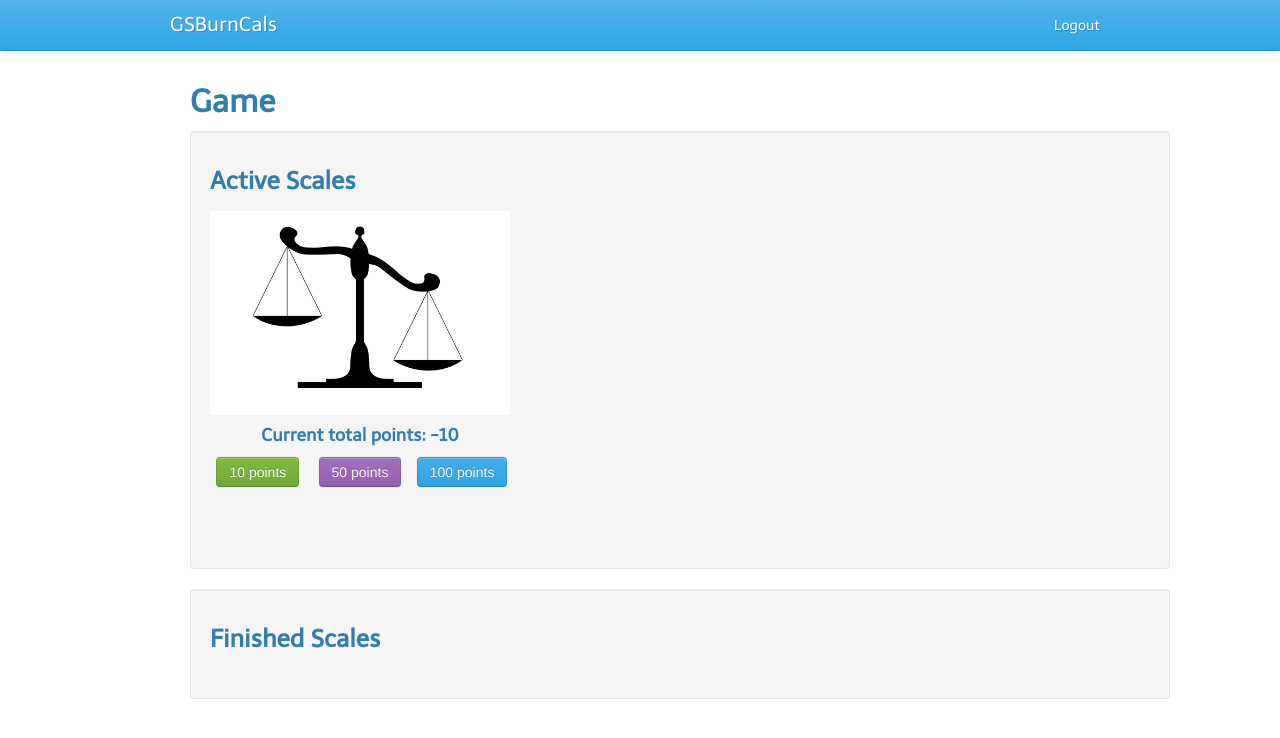
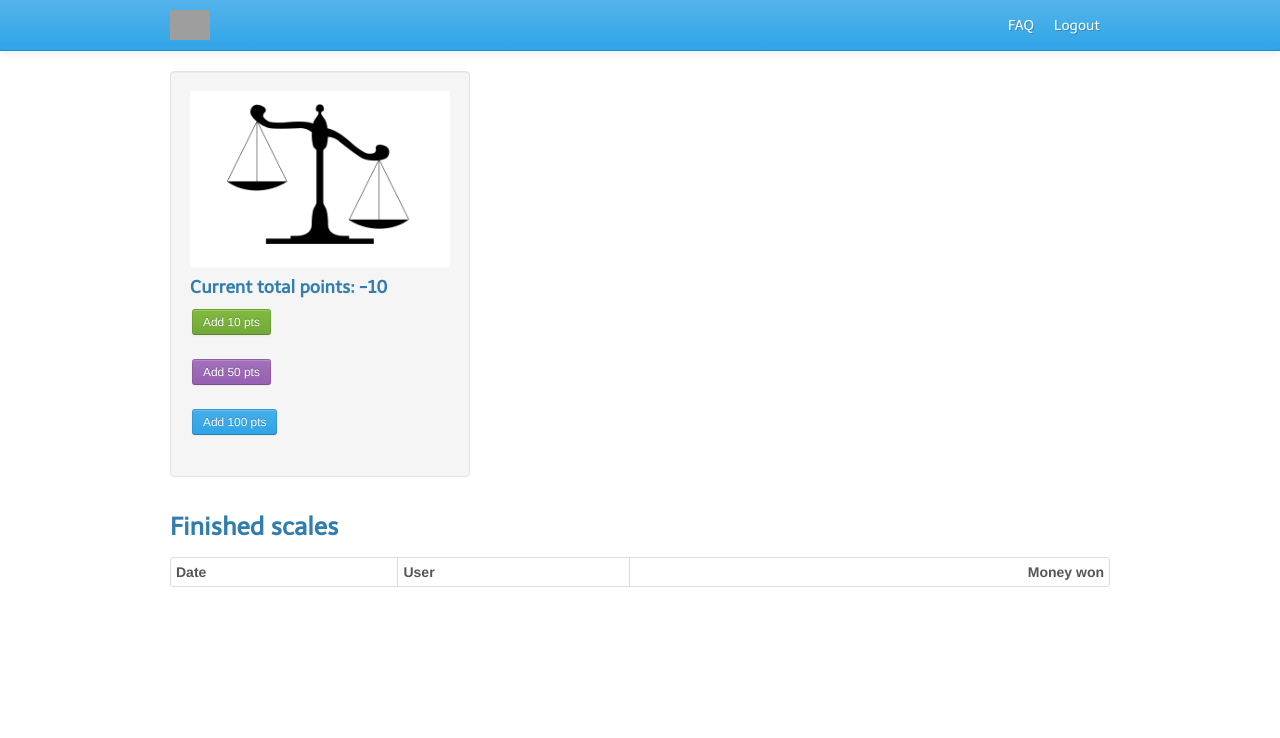
Before and after one commit to tb6272574/fuel, a Django app: page /game/ in a window 1280 px wide. Shown: the top 738 px of the page. Run offline with Django 3.2, Linux system fonts and the light colour scheme; a user stored in the database is signed in; tables that the repository leaves empty hold one stand-in row (values such as "Sample post"); lists and menus that the app fills with data are empty; some libraries are stand-ins or nearby versions; grey boxes are pictures that could not be loaded.

Commit message:
main page changes

```diff
--- a/fuel/models.py
+++ b/fuel/models.py
@@ -323,6 +323,10 @@ class Scale(models.Model):
         self.money = target * POINT_MONEY
         self.save()
 
+    def get_end_time(self):
+        if self.active:
+            return None
+        return self.amount_set.all()[0].time
     def get_winner(self):
         if self.active:
             return None
--- a/fuel/static/css/style.css
+++ b/fuel/static/css/style.css
@@ -1,2 +1,33 @@
-.hover { background-color: #106166; color: #fff; cursor:pointer; }
-.page{ margin:5px}
+html {overflow-y:scroll}
+.hidden {display:none}
+
+img.picture {
+    display: inline-block;
+    float: left;
+    width: 50px;
+    height: 50px;
+    background-color: #f0f0f0;
+    border-radius: 3px
+}
+
+span.nav-title {
+    font-family: 'Telex', sans-serif;
+    display: inline-block;
+    padding: 15px 20px 15px;
+    margin-left: -20px;
+    font-size: 20px;
+    font-weight: 200;
+    color: #ffffff;
+    text-shadow: 1px 1px 0 rgba(0,0,0,.2);
+}
+
+span.big-numbers {
+    font-size: 24pt;
+    font-weight: bold;
+    text-shadow: 1px 1px 0 rgba(0,0,0,.2);
+}
+
+
+span.nav-title.nav-username {
+    margin-left: 0;
+}
--- a/fuel/static/js/pagination.js
+++ b/fuel/static/js/pagination.js
@@ -3,10 +3,10 @@ $(document).ready(function() {
 var rows=$('table').find('tbody tr').length;
 var no_rec_per_page=5;
 var no_pages= Math.ceil(rows/no_rec_per_page);
-var $pagenumbers=$('<div id="pages">Page: </div>');
+var $pagenumbers=$('<div id="pages" class="pagination"><ul></ul></div>');
 for(i=0;i<no_pages;i++)
 {
-$('<span class="page">'+(i+1)+'</span>').appendTo($pagenumbers);
+$('<li><a href="#">'+(i+1)+'</a></li>').appendTo($pagenumbers);
 }
 $pagenumbers.insertAfter('table');
 $('.page').hover(
--- a/fuel/templates/frame.html
+++ b/fuel/templates/frame.html
@@ -1,17 +1,20 @@
 <!DOCTYPE html>
 <html lang="en">
     <head>
-        <title>{{ website_name }} - {% block title %}{% endblock %}</title>
+        <title>{{ website_name }}</title>
         <link rel="stylesheet" href="/static/bootstrap/css/bootstrap.css" type="text/css">
         <script type="text/javascript" src="http://code.jquery.com/jquery-1.9.0.min.js"></script>
         <script type="text/javascript" src="/static/bootstrap/js/bootstrap.js"></script>
+        <link href="/static/css/style.css" rel="stylesheet" type="text/css" />
+        {% block head %}{% endblock %}
     </head>
     <body>
         <div class="navbar navbar-static-top">
             <div class="navbar-inner">
                 <div class="container">
-                    <a class="brand" href="#">{{ website_name }}</a>
+                    <a href="{% url index %}"><img src="/static/img/gsburncals.png" style="height: 30px; margin: 10px 0px"></a>
                     <ul class="nav pull-right">
+                        <li><a href="{% url faq %}">FAQ</a></li>
                         <li><a href="{% url logout %}">Logout</a></li>
                     </ul>
                 </div>
--- a/fuel/templates/game.html
+++ b/fuel/templates/game.html
@@ -1,71 +1,56 @@
 {% extends 'frame.html' %}
 {% block title %}game{% endblock %}
 {% block content %}
-<script src="/static/js/pagination.js" type="text/javascript"></script>
-<link href="/static/css/style.css" rel="stylesheet" type="text/css" />
-
-<script type="text/javascript">
-  $(document).ready(function() {
-  });
-</script>
-<div class="span12">
-  <h2> Game </h2>
-</div>
-<div class="well span12">
-   <h3> Active Scales </h3>
-   <ul class="thumbnails">
-   {% for scale in scale_set %}
-      {% if scale.active %}
-        <li class="span4" align="center">
+<div class="row">
+    {% for scale in active_scales %}
+    <div class="span4">
+        <div class="well">
         <img src="/static/img/scale_tilt.jpg"></img>
-         <h4>Current total points: {{ scale.current_value }}<h4>
-         <div class="row-fluid">
-             <div class="span4">
+        <h4>Current total points: {{ scale.current_value }}</h4>
         <form method="POST" action="/action/addscale/{{ scale.id }}/10/">
             {% csrf_token %}
-                <button id="add10" name="add10" class="btn btn-success" style="margin: 2px;">10 points</button>
+            <button id="add10" name="add10" class="btn btn-success btn-small" style="margin: 2px;">Add 10 pts</button>
         </form>
-             </div>
-             <div class="span4">
         <form method="POST" action="/action/addscale/{{ scale.id }}/50/">
             {% csrf_token %}
-                <button id="add50" name="add50" class="btn btn-info" style="margin: 2px;">50 points</button>
+            <button id="add50" name="add50" class="btn btn-info btn-small" style="margin: 2px;">Add 50 pts</button>
         </form>
-             </div>
-             <div class="span4">
         <form method="POST" action="/action/addscale/{{ scale.id }}/100/">
             {% csrf_token %}
-                <button id="add100" name="add100" class="btn btn-primary" style="margin: 2px;">100 points</button>
+            <button id="add100" name="add100" class="btn btn-primary btn-small" style="margin: 2px;">Add 100 pts</button>
         </form>
     </div>
     </div>
-        </li>
-      {% endif %}
     {% endfor %}
-   {% if point_not_enough %}
+    {% if not_enough_points %}
     <span id="span4"> <h4> Sorry! Your points are not sufficient </h4></span>
     {% endif %}
     {% if win %}
     <span id="span4"> <h4> Congratulations! You have won {{ money }} dollars! </h4></span>
     {% endif %}
-   </ul>
 </div>
-<hr>
-<div class="well span12">
-   <h3> Finished Scales </h3>
-   <ul class="thumbnails">
-   {% for scale in scale_set %}
-      {% if not scale.active %}
-        <li class="span4" align="center">
-         <img src="/static/img/scale_even.jpg"></img>
-         <h4>Winner: {{ scale.get_winner.get_full_name }}</h4>
-         <h4>Money: {{ scale.money }} dollars</h4>
-         <h4>Target points: {{ scale.target }}</h4>
-        </li>
-      {% endif %}
+<div class="row">
+    <div class="span12">
+        <h3>Finished scales</h3>
+        <table class="table table-bordered table-striped table-hover table-condensed">
+            <thead>
+                <tr>
+                    <th>Date</th>
+                    <th>User</th>
+                    <th style="text-align:right">Money won</th>
+                </tr>
+            </thead>
+            <tbody>
+                {% for scale in finished_scales %}
+                <tr>
+                    <td>{{ scale.get_end_time }}</td>
+                    <td>{{ scale.get_winner.get_full_name }}</td>
+                    <td style="text-align:right">${{ scale.money|floatformat:2 }}</td>
+                </tr>
                 {% endfor %}
-   </ul>
-</div>
-
+            </tbody>
+        </table>
+    </div> <!-- span12 -->
+</div> <!-- row -->
 
 {% endblock %}}
--- a/fuel/urls.py
+++ b/fuel/urls.py
@@ -7,7 +7,9 @@ admin.autodiscover()
 urlpatterns = patterns('',
     # Examples:
     url(r'^$', 'fuel.views.index', name='index'),
+    url(r'^faq/$', 'fuel.views.faq', name='faq'),
     url(r'^home/$', 'fuel.views.home', name='home'),
+    url(r'^history/$', 'fuel.views.history', name='history'),
     url(r'^game/$', 'fuel.views.game', name='game'),
     url(r'^action/addscale/(?P<scaleid>\d+)/(?P<amount>\d+)/$', 'fuel.views.addscale', name='addscale'),
     url(r'^login/$', 'fuel.views.login', name='login'),
--- a/fuel/views.py
+++ b/fuel/views.py
@@ -9,6 +9,13 @@ from django.contrib.auth.models import User
 from django.core.urlresolvers import reverse
 from django.core.exceptions import ObjectDoesNotExist
 import datetime, pytz
+import math
+
+GAME_NOT_ENOUGH_POINTS = 'not_enough_points'
+GAME_ALREADY_FINISHED = 'already_finished'
+GAME_WON = 'won'
+GAME_MONEY = 'money'
+GAME_SPEND = 'spend'
 
 def index(request):
     if request.user.is_anonymous():
@@ -97,40 +104,84 @@ def home(request):
         return HttpResponseForbidden()
     t = loader.get_template('home.html')
     c = RequestContext(request, {'website_name': WEBSITE_NAME})
+
     return HttpResponse(t.render(c))
 
 # requires logged in
 def game(request):
     if not request.user.is_authenticated():
         return HttpResponseForbidden()
+
     t = loader.get_template('game.html')
-    c = RequestContext(request, {'website_name': WEBSITE_NAME,
-    'scale_set': Scale.objects.all()})
+    s_active = Scale.objects.filter(active=True)
+    s_finished = sorted(Scale.objects.filter(active=False), key=lambda scale: scale.get_end_time(), reverse=True)
+
+    c = RequestContext(request, {'website_name': WEBSITE_NAME, 'active_scales': s_active, 'finished_scales': s_finished})
+    if GAME_ALREADY_FINISHED in request.COOKIES:
+        c.update({GAME_ALREADY_FINISHED: True})
+        response.delete_cookie(key=GAME_ALREADY_FINISHED)
+
+    if GAME_NOT_ENOUGH_POINTS in request.COOKIES:
+        c.update({GAME_NOT_ENOUGH_POINTS: True})
+        response.delete_cookie(key=GAME_NOT_ENOUGH_POINTS)
+
+    if GAME_WON in request.COOKIES:
+        c.update({GAME_WON: True, GAME_MONEY: float(request.COOKIES[GAME_MONEY])})
+        response.delete_cookie(key=GAME_WON)
+        response.delete_cookie(key=GAME_MONEY)
+
+    if GAME_SPEND in request.COOKIES:
+        c.update({GAME_SPEND: int(request.COOKIES[GAME_SPEND])})
+        response.delete_cookie(key=GAME_SPEND)
+
     return HttpResponse(t.render(c))
 
 def addscale(request, scaleid, amount):
-   if not request.user.is_authenticated():
-       return HttpResponseForbidden()
-   amount = int(amount)
-   scaleid = int(scaleid)
-   print 'scale id=' + str(scaleid) + ' amount=' + str(amount)
-   scale = Scale.objects.get(id=scaleid)
-   #check whether the user has enough amount
-   fueluser = FuelUser.objects.get(id=request.user.id)
-   t = loader.get_template('game.html')
-   c = RequestContext(request, {'website_name': WEBSITE_NAME,'scale_set': Scale.objects.all()});
-   print 'current_amount = '+str(fueluser.current_amount())
-   if amount > fueluser.current_amount():
-       c = RequestContext(request, {'website_name': WEBSITE_NAME,'scale_set': Scale.objects.all(), 'point_not_enough': True});
-       print 'Not enough points'
-   else:
-      scale.add_amount(amount, request.user)
-      if not scale.active:
-          c = RequestContext(request, {'website_name': WEBSITE_NAME,'scale_set': Scale.objects.all(), 'win': True, 'money': scale.money});
-          print 'he wins!'
-   return HttpResponse(t.render(c))
+    if not request.user.is_authenticated():
+        return HttpResponseForbidden()
+
+    amount = int(amount)
+    scaleid = int(scaleid)
+    print 'scale id=' + str(scaleid) + ' amount=' + str(amount)
+    scale = Scale.objects.get(id=scaleid)
+
+    #check whether the user has enough amount
+    fueluser = FuelUser.objects.get(id=request.user.id)
+
+    print 'current_amount = '+str(fueluser.current_amount())
+
+    response = HttpResponseRedirect(reverse('game'))
+
+    if amount > fueluser.current_amount():
+        response.set_cookie(key=GAME_NOT_ENOUGH_POINTS, value=True, max_age=60)
+    elif not scale.active:
+        response.set_cookie(key=GAME_ALREADY_FINISHED, value=True, max_age=60)
+    else:
+        spent_amount = scale.add_amount(amount, request.user)
+        if not scale.active:
+            response.set_cookie(key=GAME_WON, value=True, max_age=60)
+            response.set_cookie(key=GAME_MONEY, value=scale.money, max_age=60)
+        response.set_cookie(key=GAME_SPEND, value=spent_amount, max_age=60)
+
+    return response
 
 # requires logged in; logs out
 def logout(request):
     auth.logout(request)
     return HttpResponseRedirect(reverse('login'))
+
+def faq(request):
+    t = loader.get_template('faq.html')
+    c = RequestContext(request, {'website_name': WEBSITE_NAME})
+    return HttpResponse(t.render(c))
+
+def history(request):
+    t = loader.get_template('history.html')
+    c = RequestContext(request, {'website_name': WEBSITE_NAME})
+    # page the activities
+    aset = request.user.amount_set.all()
+    chunk_size = 10
+    c.update({
+        'amounts_paged': [aset[i*chunk_size:(i+1)*chunk_size] for i in range(int(math.ceil(len(aset)/float(chunk_size))))]
+        })
+    return HttpResponse(t.render(c))
```
Also changed, not shown: fuel/templates/home.html (+47 -91 lines). Lines whose indentation alone changed are shown as unchanged.
